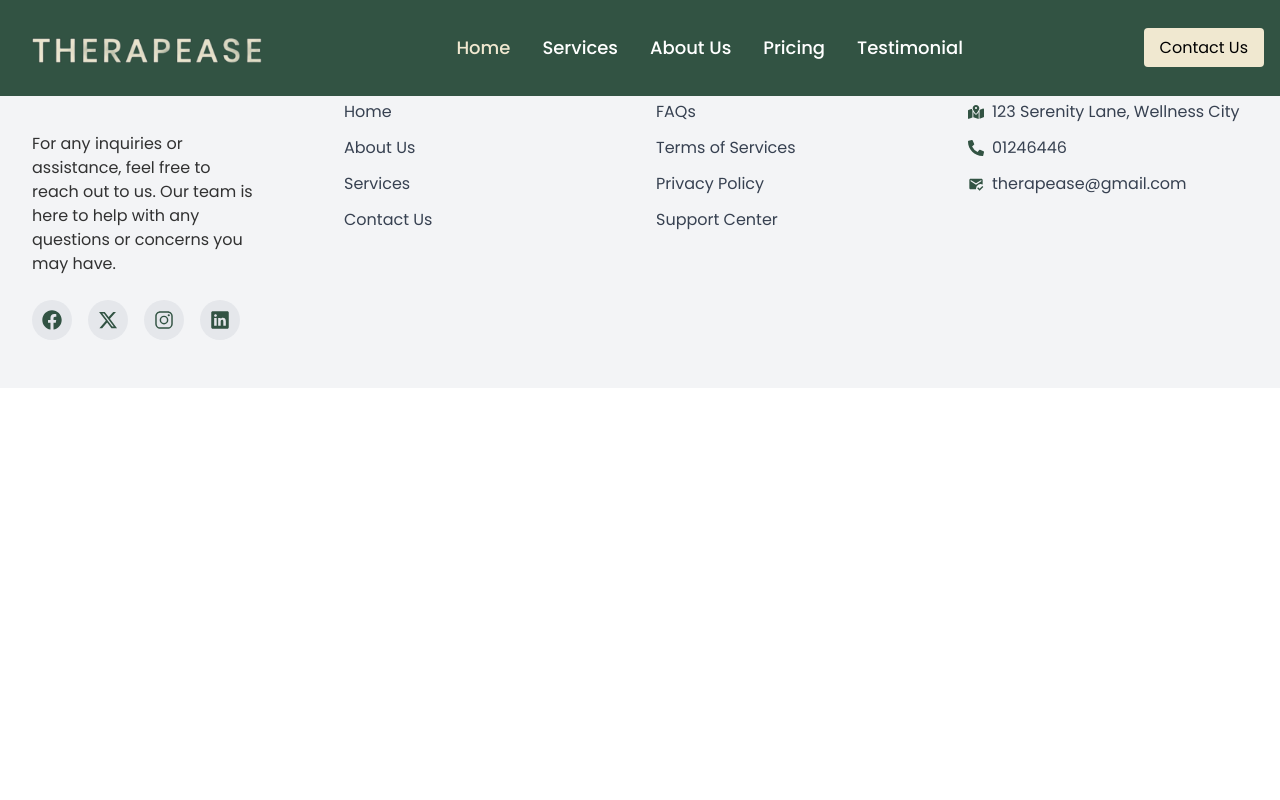
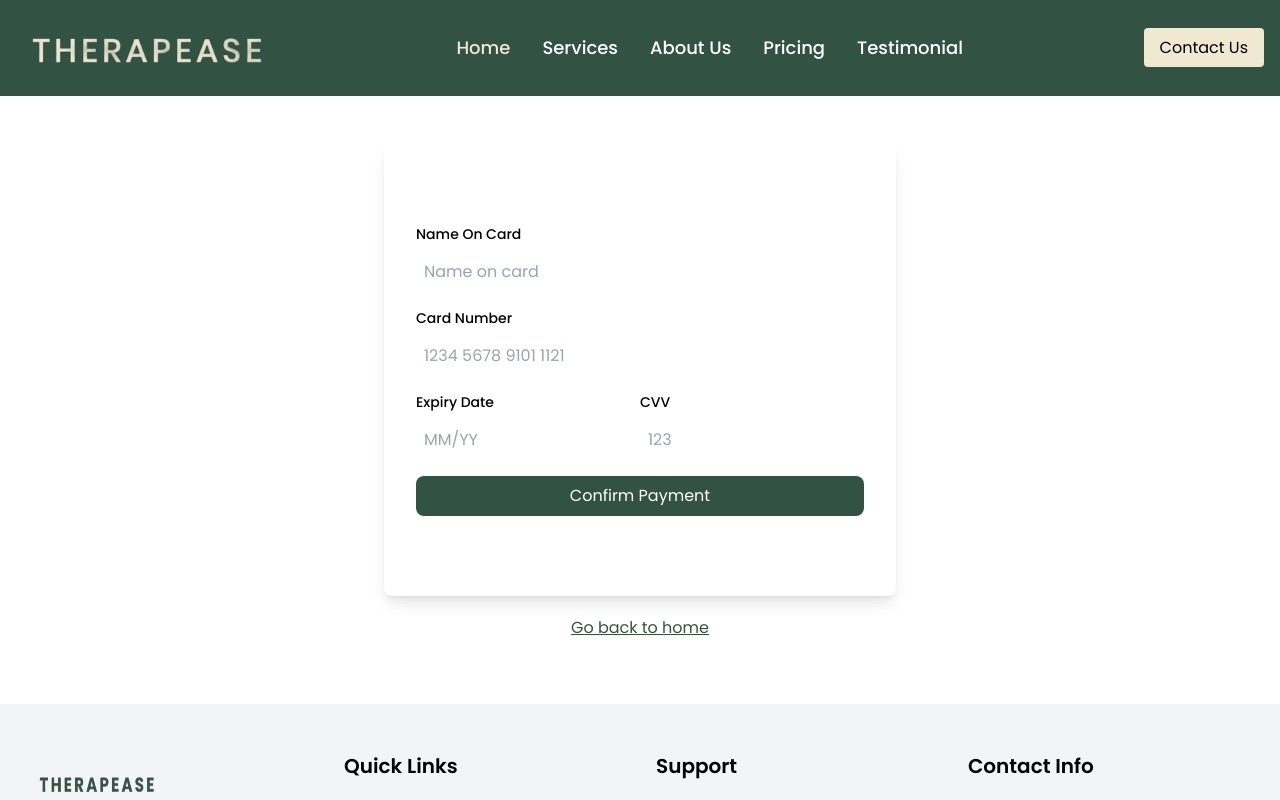
Before and after one commit to hafsachenni/TherapEase, a React (Vite) app: page /payment in a window 1280 px wide. Shown: the top 800 px of the page. Built offline with nearby package versions, Linux system fonts and the light colour scheme.

Commit message:
completed the payment page with a form for user credentials and modal confirmation + font family in contact us section changed

```diff
--- a/src/components/ContactUs.jsx
+++ b/src/components/ContactUs.jsx
@@ -166,9 +166,9 @@ const closeModal = () => {
         {modal && (
           <div className='fixed inset-0 flex bg-black bg-opacity-90 items-center justify-center'>
             <div className='bg-white p-8 m-4 rounded-md shadow-lg'>
-              <h2 className='font-bold text-2xl mb-4'>Thank you!</h2>
+              <h2 className='font-bold text-2xl mb-4 font-secondary'>Thank you!</h2>
               <p>Thank you {name}. Your submission has been received. {therapist} will be in touch with you shortly.</p>
-              <button className='mt-4 px-4 py-2 bg-heroBgClr text-white rounded-md'
+              <button className='mt-4 px-4 py-2 bg-heroBgClr text-white rounded-md hover:bg-heroBgClr/90'
               onClick={closeModal}
               >Close</button>
 
--- a/src/components/PaymentPage.jsx
+++ b/src/components/PaymentPage.jsx
@@ -1,9 +1,116 @@
-import React from 'react'
+import React, { useState } from 'react';
+import { useLocation } from 'react-router-dom';
+import { Link } from 'react-router-dom';
+
+
+
 
 const PaymentPage = () => {
+  const location = useLocation();
+  const data = location.state?.plan;
+
+
+
+  const [name, setName] = useState('')
+  const [cardNumber, setCardNumber] = useState('')
+  const [expiryDate, setExpiryDate] = useState('')
+  const [cvv, setCvv] = useState('')
+  const [paymodal, setPaymodal] = useState(false)
+
+
+  const handleSumbit = (e) => {
+    e.preventDefault();
+    if (name || cardNumber || expiryDate || cvv){
+    setPaymodal(true);
+  }
+}
+
+  const closePaymodal = () => {
+    setName('');
+    setPaymodal(false);
+    setCardNumber('');
+    setExpiryDate('');
+    setCvv('');
+  }
+
   return (
-    <div>
+    <div className='py-16 px-8 container mx-auto bg-white mt-20'>
+      <form className='max-w-lg mx-auto bg-white p-8 py-20 rounded-lg shadow-lg'
+      onSubmit={handleSumbit}>
+        <div className='mb-4'>
+          <label className='block text-sm font-medium'>Name On Card</label>
+          <input
+          type='text'
+          value={name}
+          onChange={e => setName(e.target.value)}
+          required
+          placeholder='Name on card'
+          className='w-full mt-2 p-2 rounded-lg'
+          />
+        </div>
 
+        <div className='mb-4'>
+          <label className='block text-sm font-medium'>Card Number</label>
+          <input
+          type='text'
+          value={cardNumber}
+          onChange={e => setCardNumber(e.target.value)}
+          required
+          placeholder='1234 5678 9101 1121'
+          className='w-full mt-2 p-2 rounded-lg'
+          />
+        </div>
+
+        <div className='flex mb-4'>
+          <div className='flex-1'>
+            <label className='block text-sm font-medium'>Expiry Date</label>
+            <input
+            type='text'
+            value={expiryDate}
+            onChange={e => setExpiryDate(e.target.value)}
+            required
+            placeholder='MM/YY'
+            className='w-full p-2 mt-2 rounded-lg'
+            />
+          </div>
+
+        <div className='flex-1'>
+          <label className='block text-sm font-medium'>CVV</label>
+          <input
+          type='text'
+          value={cvv}
+          onChange={e => setCvv(e.target.value)}
+          required
+          placeholder='123'
+          className='w-full p-2 mt-2 rounded-lg'
+          />
+        </div>
+        </div>
+
+        <button type='submit'
+        className='w-full bg-heroBgClr text-white py-2 rounded-lg hover:bg-heroBgClr/90'>Confirm Payment</button>
+      </form>
+      <div className='text-center mt-5'>
+        <Link to='/' className='text-heroBgClr underline hover:text-heroBgClr/90'>
+        Go back to home</Link>
+      </div>
+
+
+      {paymodal && (
+        <div className='bg-black inset-0 fixed bg-opacity-90 flex items-center justify-center'>
+          <div className='p-8 m-4 bg-white rounded-md shadow-lg'>
+            <h2 className='text-2xl font-secondary font-bold text-left'>Payment Successful!</h2>
+            <p className='mt-4 text-center text-gray-700'>Congratulations on your purchase! Your <span className='font-semibold'>{data?.name}</span> plan is now active. Happy Therapy!</p>
+            <button className='mt-4 px-4 py-2 bg-heroBgClr text-white rounded-md hover:bg-heroBgClr/90'
+            onClick={closePaymodal}
+            >
+              Close
+            </button>
+
+          </div>
+
+        </div>
+      )}
     </div>
   )
 }
--- a/src/components/SelectedPlanPage.jsx
+++ b/src/components/SelectedPlanPage.jsx
@@ -8,27 +8,27 @@ const SelectedPlanPage = () => {
     const location = useLocation();
     const navigate = useNavigate();
 
-    const state = location.state;
+    const plan = location.state?.plan;
     const handleProceedToPayment = () => {
-        navigate('/payment')
+        navigate('/payment', {state: {plan}})
     }
 
   return (
     <div className='py-20 container mx-auto mt-32 px-8'>
         <div className='bg-primary p-4 mb-6 rounded-lg text-center'>
             <h2 className='text-3xl font-bold font-secondary'>
-                {state.plan.name}
+                {plan?.name}
             </h2>
             <p className='pt-3 md:w-1/2 mx-auto text-gray-700 mb-4'>
-                {state.plan.description}
+                {plan?.description}
             </p>
             <ul className='space-y-2 list-disc list-inside pt-4 text-left'>
-                {state.plan.features.map((feature, index) => (
+                {plan?.features.map((feature, index) => (
                     <li key={index}>{feature}</li>
                 ))}
             </ul>
             <p className='mt-6 font-secondary font-bold text-2xl'>
-                Price: {state.plan.price} <span className="text-lg font-normal">/month</span>
+                Price: {plan?.price} <span className="text-lg font-normal">/month</span>
             </p>
         </div>
 
```
